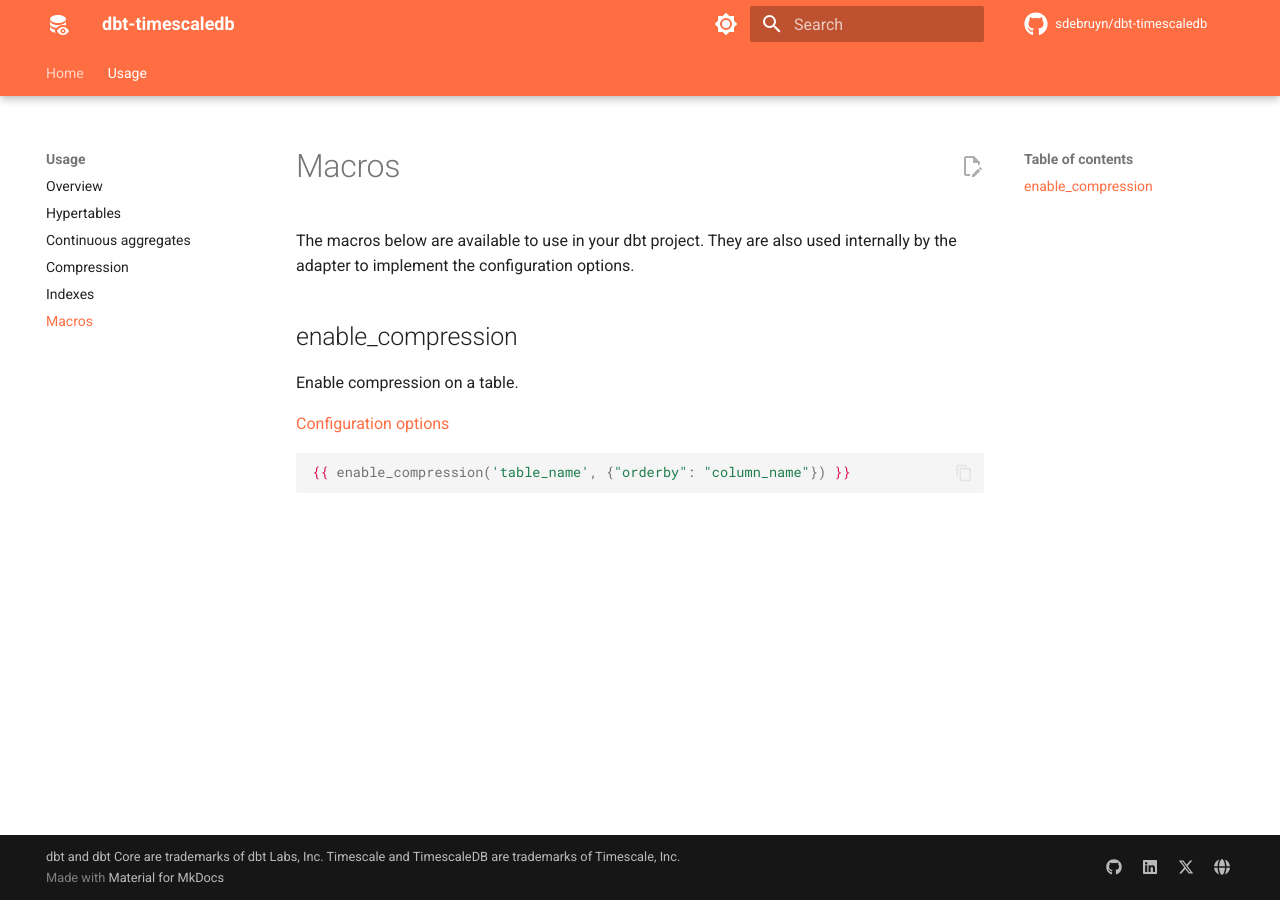
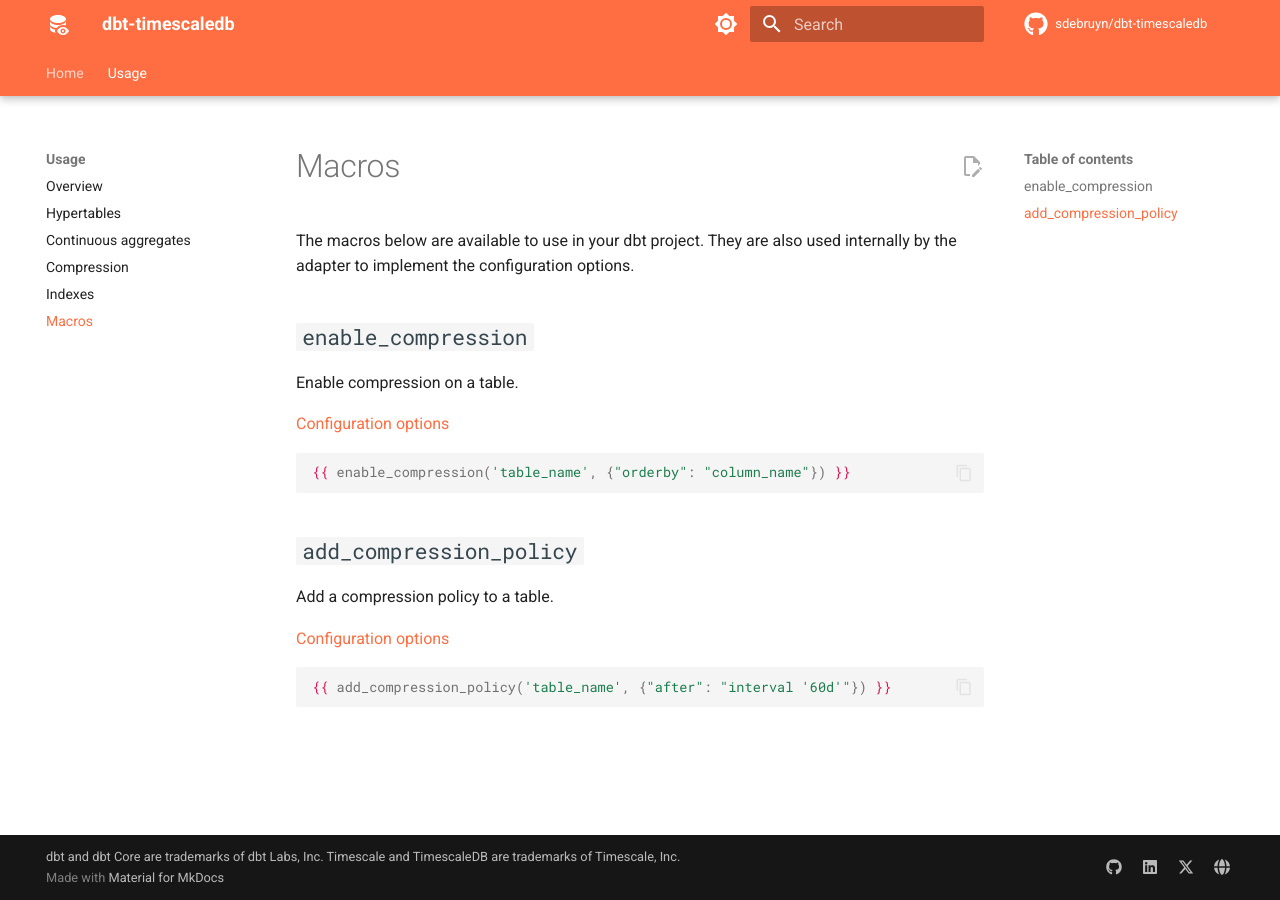
Before and after one commit to sdebruyn/dbt-timescaledb, an MkDocs documentation site: the page built from docs/usage/macros.md, in a window 1280 px wide. Built offline with MkDocs 1.6.1 and Material for MkDocs 9.7.7, drawn with Linux system fonts in a browser that asks for light colours; plug-ins that fetch from the network failed and are left out; comment, search, counter and statistics services are not loaded.

Commit message:
doc existing macros

````diff
--- a/docs/usage/macros.md
+++ b/docs/usage/macros.md
@@ -2,7 +2,7 @@
 
 The macros below are available to use in your dbt project. They are also used internally by the adapter to implement the configuration options.
 
-## enable_compression
+## `enable_compression`
 
 Enable compression on a table.
 
@@ -11,3 +11,13 @@ Enable compression on a table.
 ```sql+jinja
 {{ enable_compression('table_name', {"orderby": "column_name"}) }}
 ```
+
+## `add_compression_policy`
+
+Add a compression policy to a table.
+
+[Configuration options](compression.md#compression-policy-settings)
+
+```sql+jinja
+{{ add_compression_policy('table_name', {"after": "interval '60d'"}) }}
+```
````
